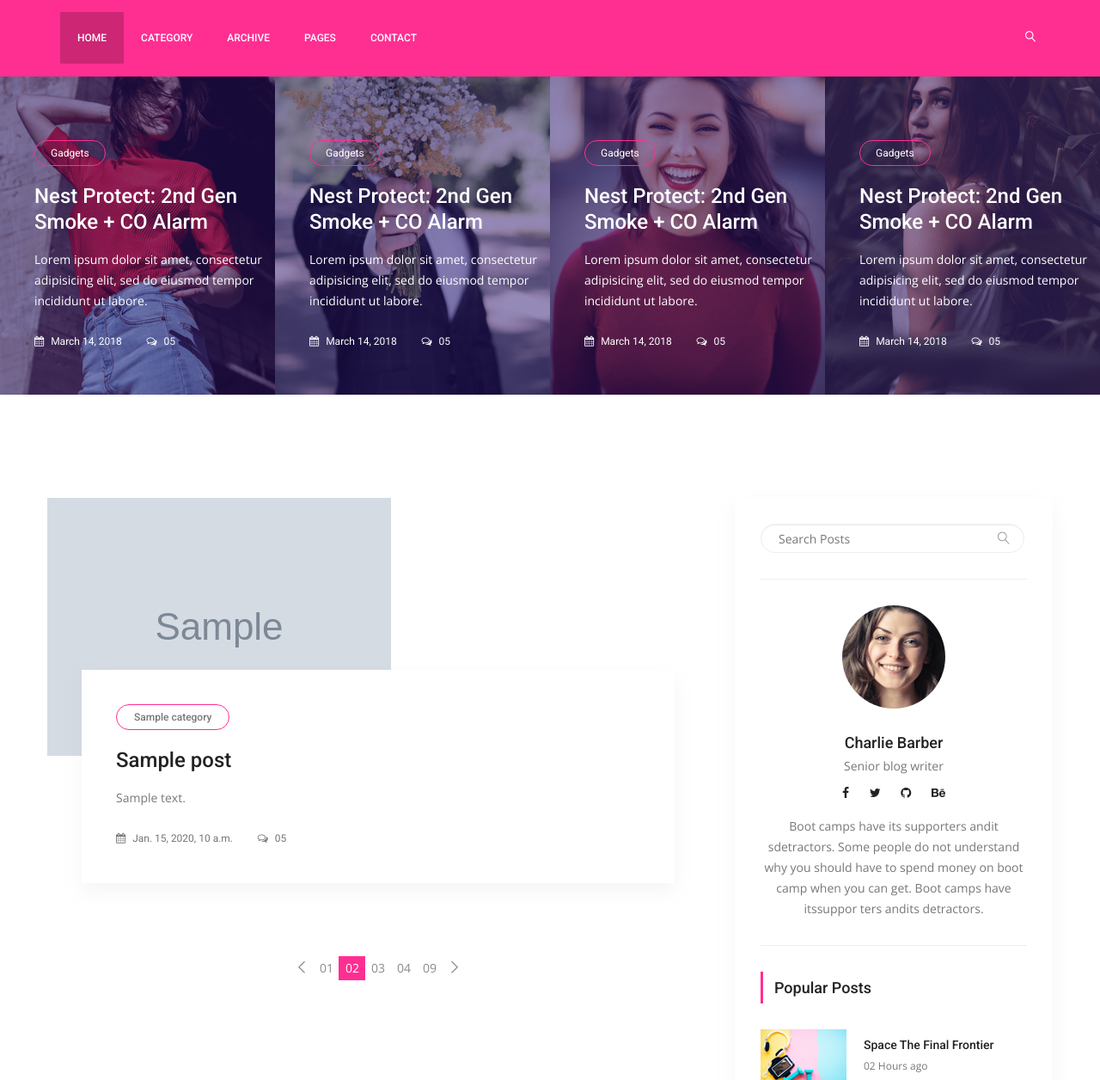
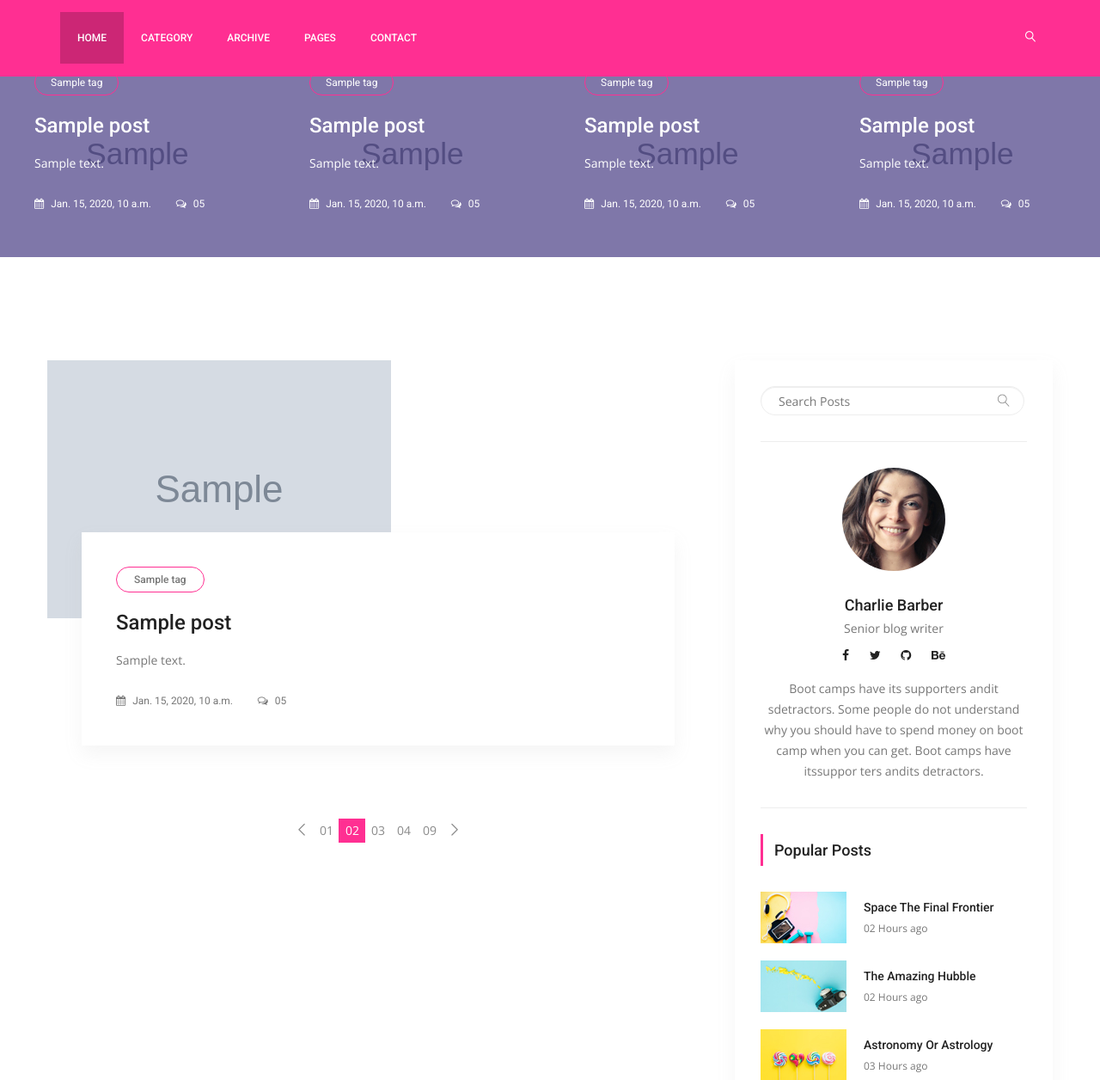
Before and after one commit to ellyjohnmwangi/FantomBlog, a Django app: page / in a window 1280 px wide. Shown: the part 151-1407 px from the top of the page at 86% size. Run offline with Django 3.2, Linux system fonts and the light colour scheme; tables that the repository leaves empty hold one stand-in row (values such as "Sample post"); grey boxes marked "Sample" are stand-in pictures; some libraries are stand-ins or nearby versions.

Commit message:
tags added to slider post

```diff
--- a/templates/posts/index.html
+++ b/templates/posts/index.html
@@ -6,70 +6,26 @@
         <!--================Post Slider Area =================-->
         <section class="post_slider_area">
 			<div class="post_slider_inner owl-carousel">
+                {% for post in slider_post %}
 				<div class="item">
 					<div class="post_s_item">
 						<div class="post_img">
-							<img src="{%static "img/post-slider/post-s-1.jpg" %}" alt="">
+							<img src="{{ post.image.url }}" alt="">
 						</div>
 						<div class="post_text">
-							<a class="cat" href="#">Gadgets</a>
-							<a href="single-blog.html"><h4>Nest Protect: 2nd Gen Smoke + CO Alarm</h4></a>
-							<p>Lorem ipsum dolor sit amet, consectetur adipisicing elit, sed do eiusmod tempor incididunt ut labore.</p>
+                            {% for tag in post.tag.all %}
+							<a class="cat" href="{% url 'tag_detail' tag.slug %}">{{ tag.title }}</a>
+                             {% endfor %}
+							<a href="single-blog.html"><h4>{{ post.title }}</h4></a>
+							<p>{{ post.content | truncatechars:150 }}</p>
 							<div class="date">
-								<a href="#"><i class="fa fa-calendar" aria-hidden="true"></i> March 14, 2018</a>
+								<a href="#"><i class="fa fa-calendar" aria-hidden="true"></i> {{ post.publishing_time}}</a>
 								<a href="#"><i class="fa fa-comments-o" aria-hidden="true"></i> 05</a>
 							</div>
 						</div>
 					</div>
 				</div>
-				<div class="item">
-					<div class="post_s_item">
-						<div class="post_img">
-							<img src="{%static "img/post-slider/post-s-2.jpg" %}" alt="">
-						</div>
-						<div class="post_text">
-							<a class="cat" href="#">Gadgets</a>
-							<a href="single-blog.html"><h4>Nest Protect: 2nd Gen Smoke + CO Alarm</h4></a>
-							<p>Lorem ipsum dolor sit amet, consectetur adipisicing elit, sed do eiusmod tempor incididunt ut labore.</p>
-							<div class="date">
-								<a href="#"><i class="fa fa-calendar" aria-hidden="true"></i> March 14, 2018</a>
-								<a href="#"><i class="fa fa-comments-o" aria-hidden="true"></i> 05</a>
-							</div>
-						</div>
-					</div>
-				</div>
-				<div class="item">
-					<div class="post_s_item">
-						<div class="post_img">
-							<img src="{%static "img/post-slider/post-s-3.jpg" %}" alt="">
-						</div>
-						<div class="post_text">
-							<a class="cat" href="#">Gadgets</a>
-							<a href="single-blog.html"><h4>Nest Protect: 2nd Gen Smoke + CO Alarm</h4></a>
-							<p>Lorem ipsum dolor sit amet, consectetur adipisicing elit, sed do eiusmod tempor incididunt ut labore.</p>
-							<div class="date">
-								<a href="#"><i class="fa fa-calendar" aria-hidden="true"></i> March 14, 2018</a>
-								<a href="#"><i class="fa fa-comments-o" aria-hidden="true"></i> 05</a>
-							</div>
-						</div>
-					</div>
-				</div>
-				<div class="item">
-					<div class="post_s_item">
-						<div class="post_img">
-							<img src="{%static "img/post-slider/post-s-4.jpg" %}" alt="">
-						</div>
-						<div class="post_text">
-							<a class="cat" href="#">Gadgets</a>
-							<a href="single-blog.html"><h4>Nest Protect: 2nd Gen Smoke + CO Alarm</h4></a>
-							<p>Lorem ipsum dolor sit amet, consectetur adipisicing elit, sed do eiusmod tempor incididunt ut labore.</p>
-							<div class="date">
-								<a href="#"><i class="fa fa-calendar" aria-hidden="true"></i> March 14, 2018</a>
-								<a href="#"><i class="fa fa-comments-o" aria-hidden="true"></i> 05</a>
-							</div>
-						</div>
-					</div>
-				</div>
+                {% endfor %}
 			</div>
         </section>
         <!--================End Post Slider Area =================-->
@@ -87,7 +43,9 @@
                             	</div>
                             	<div class="blog_text">
 									<div class="blog_text_inner">
-										<a class="cat" href="#">{{ post.category }}</a>
+                                        {% for tag in post.tag.all %}
+										<a class="cat" href="{% url 'tag_detail' tag.slug %}">{{ tag.title }}</a>
+                                         {% endfor %}
 										<a href="{% url 'detail' pk=post.pk slug=post.slug %}"><h4>{{ post.title }}</h4></a>
 										<p>{{ post.content|truncatechars:100 }}</p>
 										<div class="date">
```
